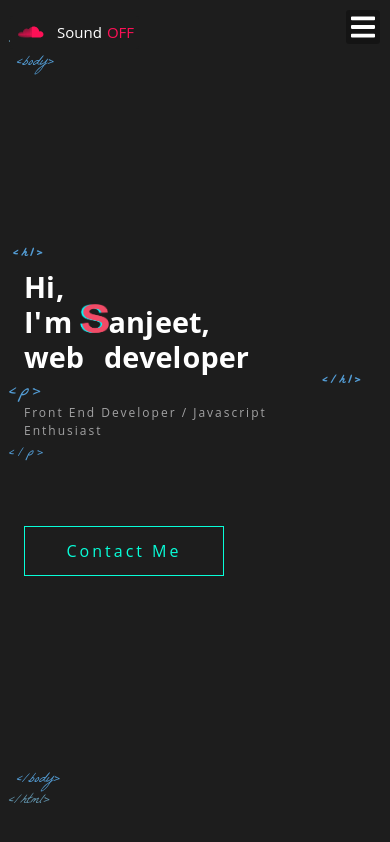
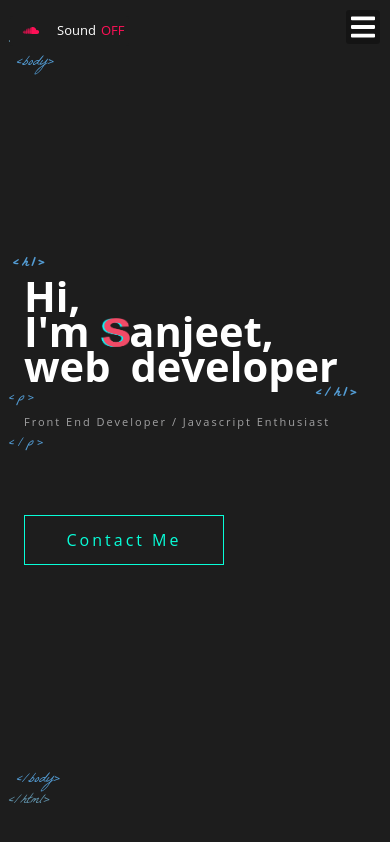
Before and after one commit to sanjeet-sk-kumar/My-Portfolio, a React (Create React App) app: page / in a window 390 px wide. Built offline with nearby package versions, Linux system fonts and the light colour scheme.

Commit message:
css styles added

```diff
--- a/src/Components/Common/Card/Card.js
+++ b/src/Components/Common/Card/Card.js
@@ -47,12 +47,13 @@ const Title = styled.h2`
   margin: 0;
   padding: 0;
   @media (max-width: 480px) {
-    line-height: 1.5rem;
+    font-size: 1.5rem !important;
+    line-height: 2rem !important;
   }
 `;
 
 const Description = styled.h4`
-  font-size: calc(0.7em + 0.3vw);
+  font-size: 1rem;
   font-family: "Karla", sans-serif;
   font-weight: 500;
   margin: 0;
--- a/src/Components/Common/ExperienceCard/ExperienceCard.scss
+++ b/src/Components/Common/ExperienceCard/ExperienceCard.scss
@@ -2,7 +2,7 @@
   width: 100%;
   background: #2a2a2a;
   border-radius: 5px;
-  padding: 3rem;
+  padding: 1.5rem;
   opacity: 0;
   animation: fadeIn 1s 2s forwards;
 }
@@ -11,13 +11,13 @@
   font-family: Coolvetica;
   font-size: 2rem;
   line-height: 2rem;
-  margin-bottom: 2rem;
+  margin-bottom: 0.5rem;
 }
 
 .work-card section {
   font-size: 1.6rem;
   color: #ababab;
-  margin-bottom: 1rem;
+  margin-bottom: 0.5rem;
 }
 
 .work-card section time {
@@ -26,9 +26,9 @@
 }
 
 .work-card footer {
-  font-size: 1.4rem;
+  font-size: 1rem;
   color: #ababab;
-  line-height: 1.8rem;
+  line-height: 1.2rem;
 }
 
 @media (min-width: 1300px) {
--- a/src/Components/Contact/Contact.scss
+++ b/src/Components/Contact/Contact.scss
@@ -330,9 +330,10 @@ input[type="hidden"] {
 @media (max-width: 480px) {
   .text-zone h2,
   h2 {
-    font-size: 2rem;
-    line-height: 6.2rem;
+    font-size: 2rem !important;
+    line-height: 6.2rem !important;
   }
+
   .page-contact {
     display: block;
   }
@@ -351,6 +352,25 @@ input[type="hidden"] {
 
   .info-map {
     top: 10px;
-    left: 1rem;
+    left: 0.3rem;
+    font-size: 1rem;
+    background-color: #282828eb;
+    animation: fadeIn 1s 1s forwards;
+  }
+
+  .contact-form ul li.half {
+    width: 100%;
+    margin-left: 0%;
+  }
+
+  .flat-button {
+    float: left;
+    font-size: 1rem;
+    letter-spacing: 1px;
+    margin-top: 10px;
+    max-width: 50%;
+    height: 47px;
+    line-height: 50px;
+    margin-bottom: 10px;
   }
 }
--- a/src/Components/Home/Home.scss
+++ b/src/Components/Home/Home.scss
@@ -210,30 +210,45 @@
     width: 50%;
   }
 
-  .text-zone img {
+  #sound {
+    font-size: 13px;
+  }
+
+  #sound svg {
+    height: 13px;
+  }
+  #section-home .text-zone img {
     height: 1.8rem;
     width: 1.8rem;
   }
 
-  .text-zone h1 {
-    font-size: 1.8rem;
+  #section-home .text-zone h1 {
+    font-size: 2.6rem;
     line-height: 35px;
   }
 
-  .text-zone h1::before {
+  #section-home .text-zone h1::before {
     top: -32px;
     left: -11px;
-    font-size: 0.8rem;
+    font-size: 14px;
   }
-  .text-zone h1::after {
-    bottom: -25px;
+  #section-home .text-zone h1::after {
+    bottom: -28px;
     right: -21px;
-    font-size: 0.8rem;
+    font-size: 14px;
   }
 
   #section-home .text-zone p {
     letter-spacing: 2px;
-    font-size: 12px;
+    font-size: 11px;
+  }
+
+  #section-home .text-zone p::before {
+    font-size: 14px;
+  }
+
+  #section-home .text-zone p::after {
+    font-size: 14px;
   }
 }
 @media screen and (min-width: 1080px) {
--- a/src/Components/Menu/Menu.scss
+++ b/src/Components/Menu/Menu.scss
@@ -103,6 +103,20 @@ a {
     font-size: 1.1rem;
     line-height: 3.1rem;
   }
+
+  .main-menu a img {
+    height: 80px;
+    width: 60px;
+  }
+
+  .main-menu .logo span {
+    font-size: 1.5rem;
+  }
+
+  .main-menu__top > span {
+    font-size: 0.9rem;
+    margin-top: 0.5rem;
+  }
 }
 
 /* Media Query for Laptops and Desktops */
--- a/src/Components/Skills/Skills.scss
+++ b/src/Components/Skills/Skills.scss
@@ -36,6 +36,7 @@ a:hover {
   .text-zone h2,
   h2 {
     font-size: 1.9rem !important;
+    line-height: 2rem !important;
   }
 
   h2:last-child {
```
